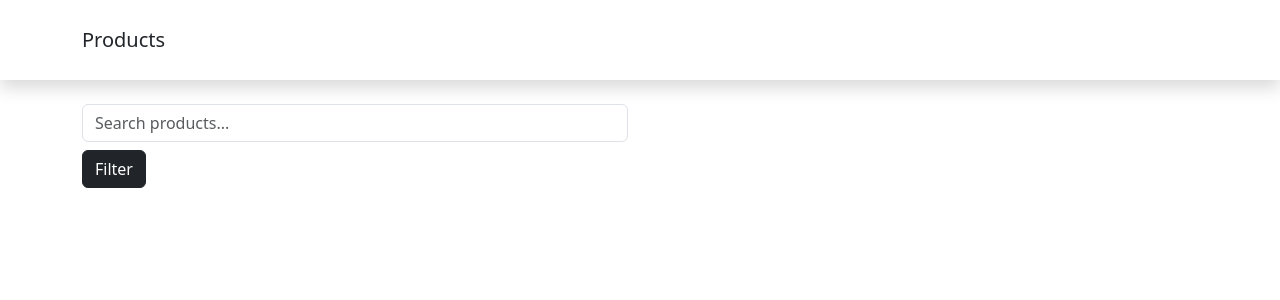
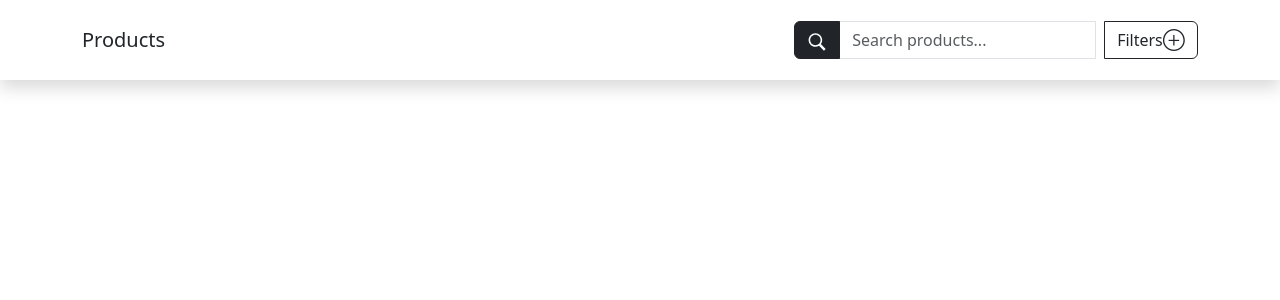
Before and after one commit to munziiiir/Trendify, a Django app: page /products/ in a window 1280 px wide. Shown: the part 56-356 px from the top of the page. Run offline with Django 5.2, Linux system fonts and the light colour scheme; data that the repository does not hold is empty; some libraries are stand-ins or nearby versions.

Commit message:
ui tweak

```diff
--- a/app/templates/products.html
+++ b/app/templates/products.html
@@ -21,8 +21,23 @@
 {% endblock %}
 
 {% block navtitle %}
-<div class="container-fluid bg-white shadow d-flex align-items-center" style="height: 10vh;">
-    <div class="container my-auto h5">Products</div>
+<div class="container-fluid bg-white shadow d-flex flex-row align-items-center" style="height: 10vh;">
+    <div class="container my-auto d-flex flex-column flex-sm-row justify-content-between">
+        <div class="my-auto h5">Products</div>
+        <div class="my-auto">
+            <form method="get" class="input-group">
+                <button type="submit" class="btn btn-dark">
+                    <svg xmlns="http://www.w3.org/2000/svg" x="0px" y="0px" width="20" height="20" viewBox="0 0 50 50" fill="white">
+                        <path d="M 21 3 C 11.601563 3 4 10.601563 4 20 C 4 29.398438 11.601563 37 21 37 C 24.355469 37 27.460938 36.015625 30.09375 34.34375 L 42.375 46.625 L 46.625 42.375 L 34.5 30.28125 C 36.679688 27.421875 38 23.878906 38 20 C 38 10.601563 30.398438 3 21 3 Z M 21 7 C 28.199219 7 34 12.800781 34 20 C 34 27.199219 28.199219 33 21 33 C 13.800781 33 8 27.199219 8 20 C 8 12.800781 13.800781 7 21 7 Z"></path>
+                    </svg>
+                </button>
+                <input type="text" name="query" value="{{ query }}" class="form-control" placeholder="Search products...">
+                <button class="btn btn-outline-dark ms-2" type="button" data-bs-toggle="collapse" data-bs-target="#filtersCollapse" aria-expanded="false" aria-controls="filtersCollapse">
+                    Filters&#8853;
+                </button>
+            </form>
+        </div>
+    </div>
 </div>
 {% endblock navtitle %}
 
@@ -30,10 +45,8 @@
 
 <div class="container">
 
+    <div class="collapse" id="filtersCollapse">
         <form method="get" class="row my-4">
-        <div class="col-sm-6 mb-2">
-            <input type="text" name="query" value="{{ query }}" class="form-control" placeholder="Search products...">
-        </div>
             <div class="col-sm-6 mb-2">
                 <div class="d-flex flex-wrap gap-2">
                     {% for cat in categories %}
@@ -50,6 +63,7 @@
                 <button type="submit" class="btn btn-dark">Filter</button>
             </div>
         </form>
+    </div>
 
     <div class="row my-2">
         {% for p in products %}
```
Lines whose indentation alone changed are shown as unchanged.
